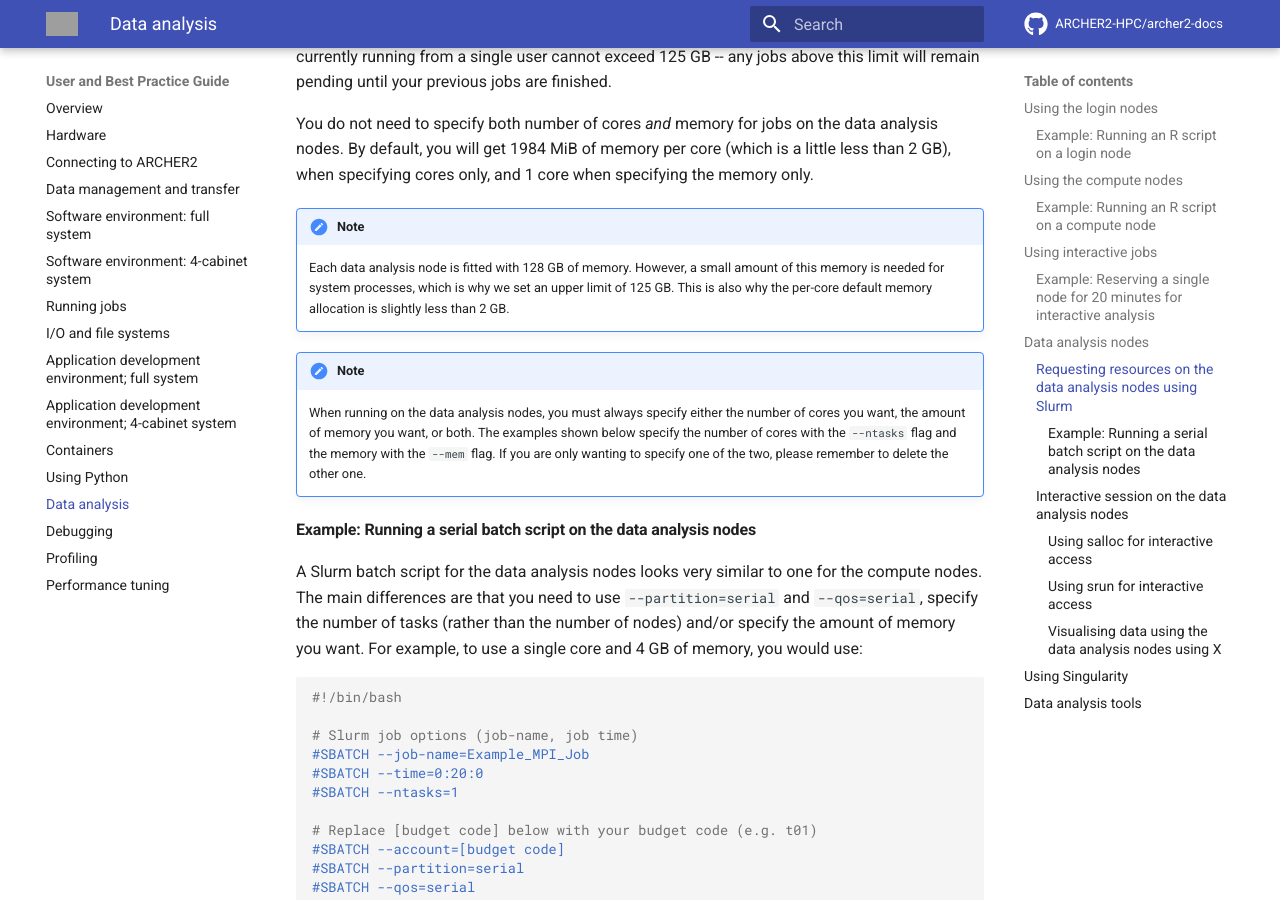
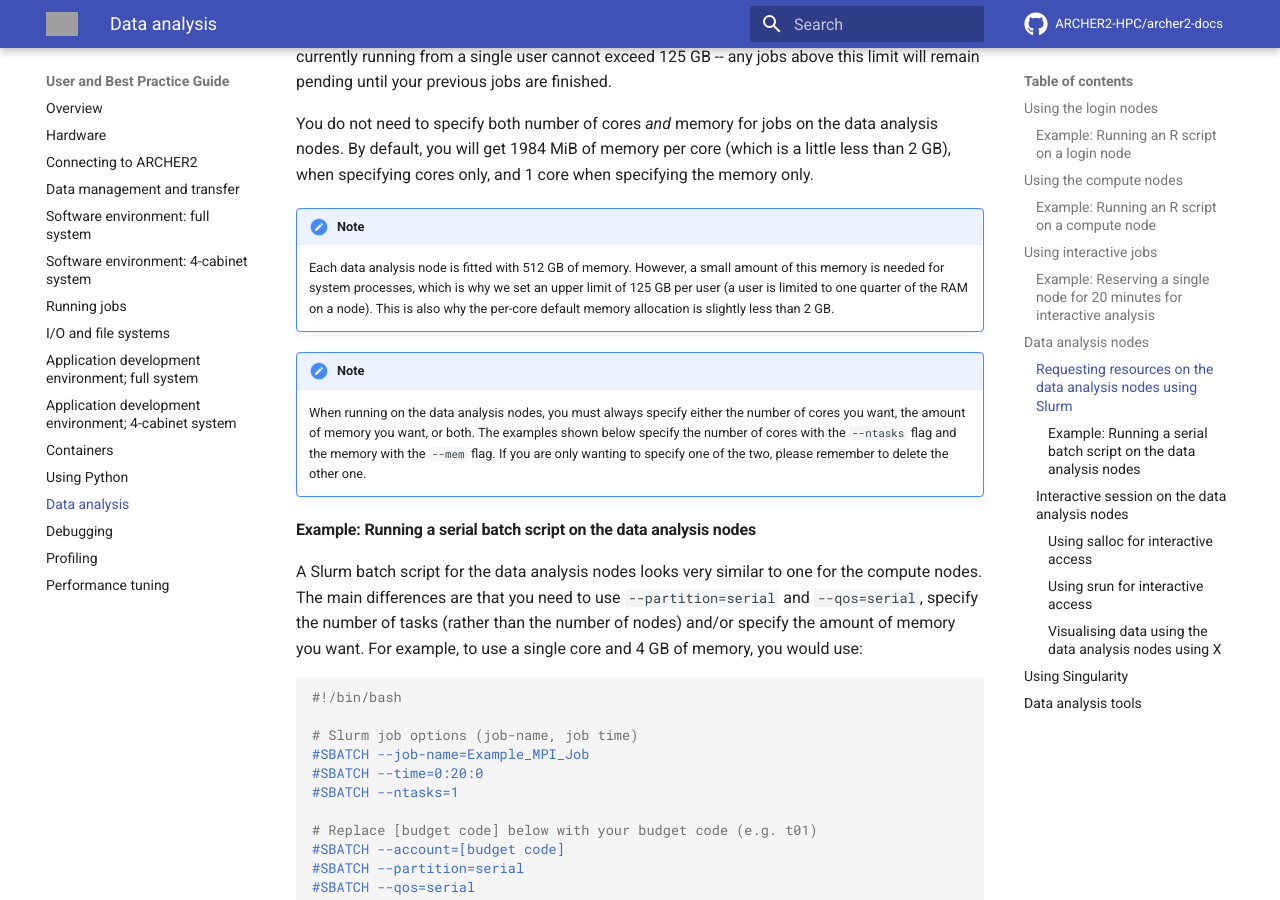
Before and after one commit to ARCHER2-HPC/archer2-docs, an MkDocs documentation site: the page built from docs/user-guide/analysis.md, in a window 1280 px wide and 900 px high, scrolled down 2429 px. Built offline with MkDocs 1.6.1 and Material for MkDocs 9.7.7, drawn with Linux system fonts in a browser that asks for light colours; comment, search, counter and statistics services are not loaded; grey boxes are pictures that could not be loaded.

Commit message:
Corrected description of memory assignment for Data Analysis nodes

```diff
--- a/docs/user-guide/analysis.md
+++ b/docs/user-guide/analysis.md
@@ -141,11 +141,11 @@ memory per core (which is a little less than 2 GB), when specifying
 cores only, and 1 core when specifying the memory only.
 
 !!! note
-    Each data analysis node is fitted with 128 GB of memory. However,
+    Each data analysis node is fitted with 512 GB of memory. However,
     a small amount of this memory is needed for system processes,
-    which is why we set an upper limit of 125 GB. This is also why the
+    which is why we set an upper limit of 125 GB per user (a user is
+    limited to one quarter of the RAM on a node). This is also why the
     per-core default memory allocation is slightly less than 2 GB.
-
 
 !!! note
     When running on the data analysis nodes, you must always specify either
```
